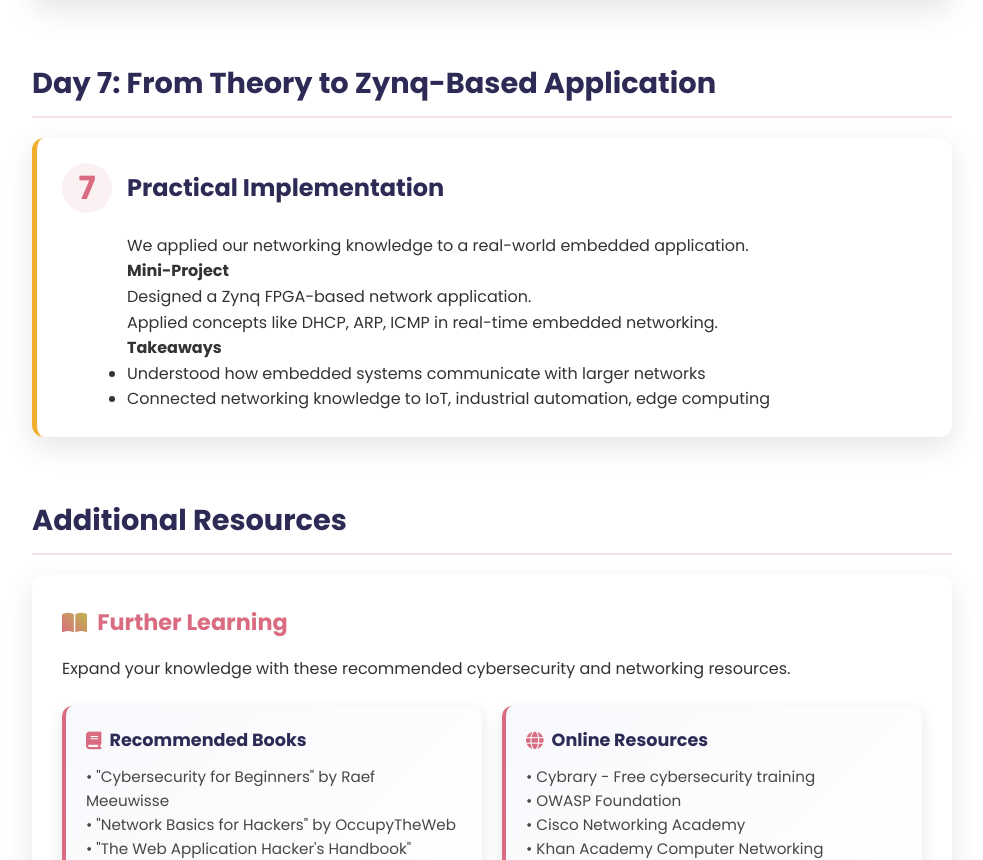
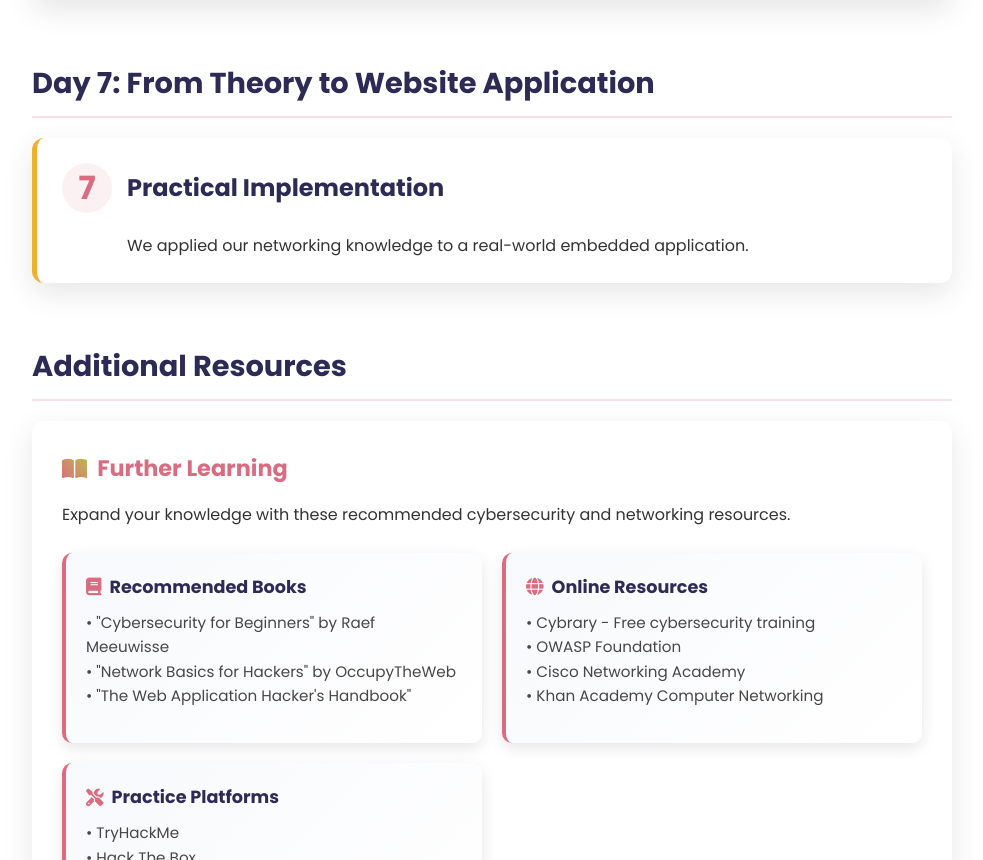
Before and after one commit to ummehanisayyad/Ummehanisayyadnewrepository, a plain HTML site: page networking.html in a window 1280 px wide. Shown: the part 5524-6384 px from the top of the page, without its empty margins (288-1271 px from the left). Drawn offline with Linux system fonts and the light colour scheme.

Commit message:
Update networking.html

```diff
--- a/networking.html
+++ b/networking.html
@@ -924,7 +924,7 @@
         </section>
 
         <section id="day7" class="doc-section">
-            <h2>Day 7: From Theory to Zynq-Based Application</h2>
+            <h2>Day 7: From Theory to Website Application</h2>
 
             <div class="day-card">
                 <div class="day-header">
@@ -934,14 +934,7 @@
                 <div class="day-content">
                     <p>We applied our networking knowledge to a real-world embedded application.</p>
 
-                    <h4>Mini-Project</h4>
-                    <p>Designed a Zynq FPGA-based network application.</p>
-                    <p>Applied concepts like DHCP, ARP, ICMP in real-time embedded networking.</p>
 
-                    <h4>Takeaways</h4>
-                    <ul>
-                        <li>Understood how embedded systems communicate with larger networks</li>
-                        <li>Connected networking knowledge to IoT, industrial automation, edge computing</li>
                     </ul>
                 </div>
             </div>
```
